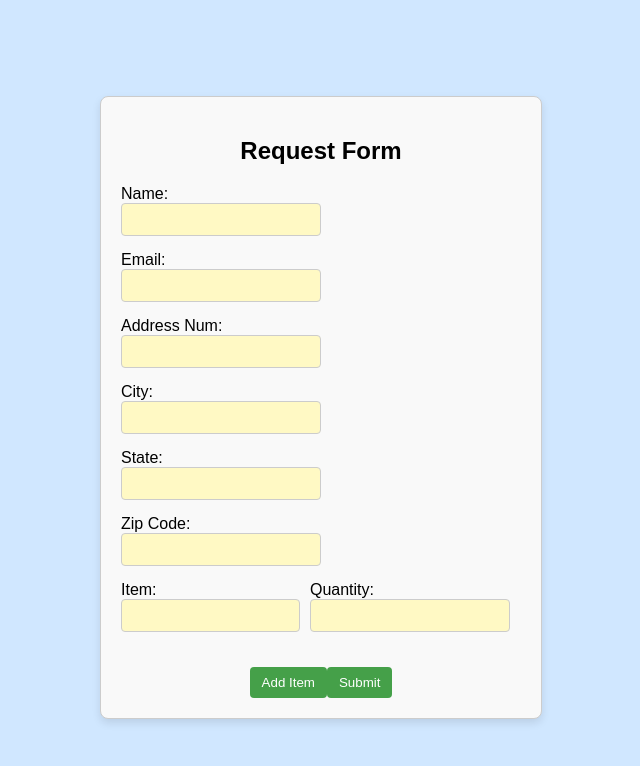
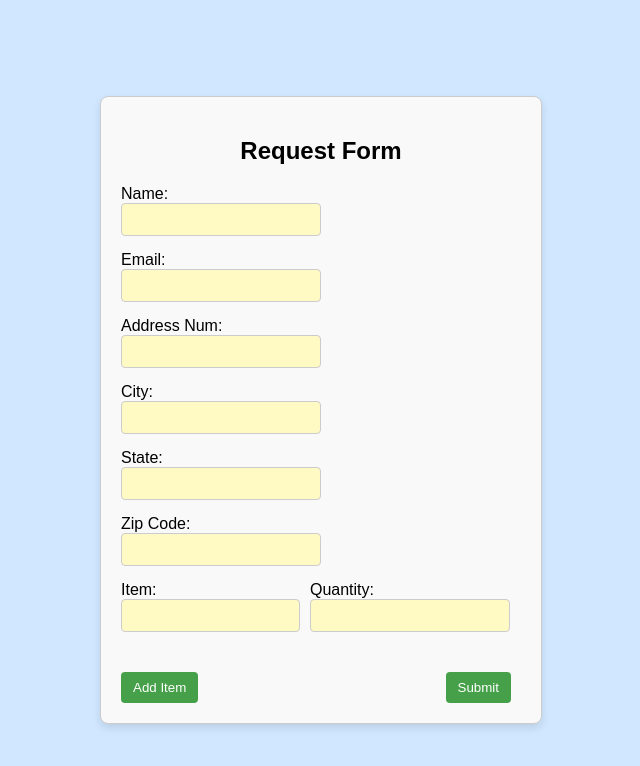
Before and after one commit to prott40/GreenBean, a React (Create React App) app: page / in a window 1280 px wide. Shown: the top 766 px of the page, without its empty margins (319-959 px from the left). Built offline with nearby package versions, Linux system fonts and the light colour scheme.

Commit message:
custom page with code for newest deployment

```diff
--- a/src/Form.css
+++ b/src/Form.css
@@ -44,6 +44,18 @@ input {
   box-sizing: border-box;
   background-color: #fff9c4;
 }
+
+.button-container {
+  display: flex;
+  justify-content: space-between;
+  margin-top: 20px;
+}
+
+.button-wrapper {
+  /* Optional: you can adjust this to create more precise spacing */
+  margin-right: 10px;
+}
+
 .add-field-button {
   margin-top: 20px;
   padding: 8px 12px;
--- a/src/Form.js
+++ b/src/Form.js
@@ -77,11 +77,18 @@ export default function Form() {
             </label>
         </div>
         ))}
-
-        <button type="button" onClick={addField} className="add-field-button">
-          Add Item
-        </button>
-        <button type="submit" className="submit-button">Submit</button>
+         <div className="button-container">
+          <div className="button-wrapper">
+            <button type="button" onClick={addField} className="add-field-button">
+              Add Item
+            </button>
+          </div>
+          <div className="button-wrapper">
+            <button type="submit" className="submit-button">
+              Submit
+            </button>
+          </div>
+        </div>
       </form>
     </div>
   );
```
